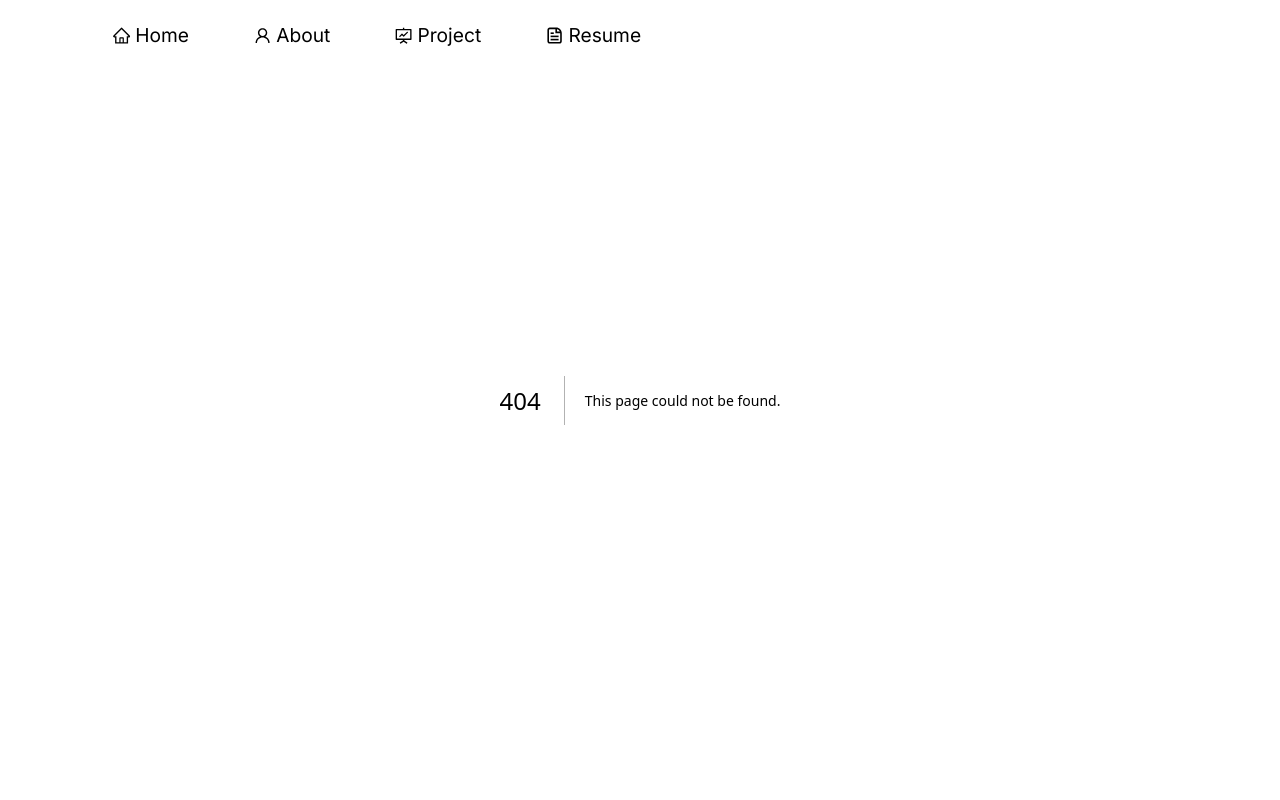
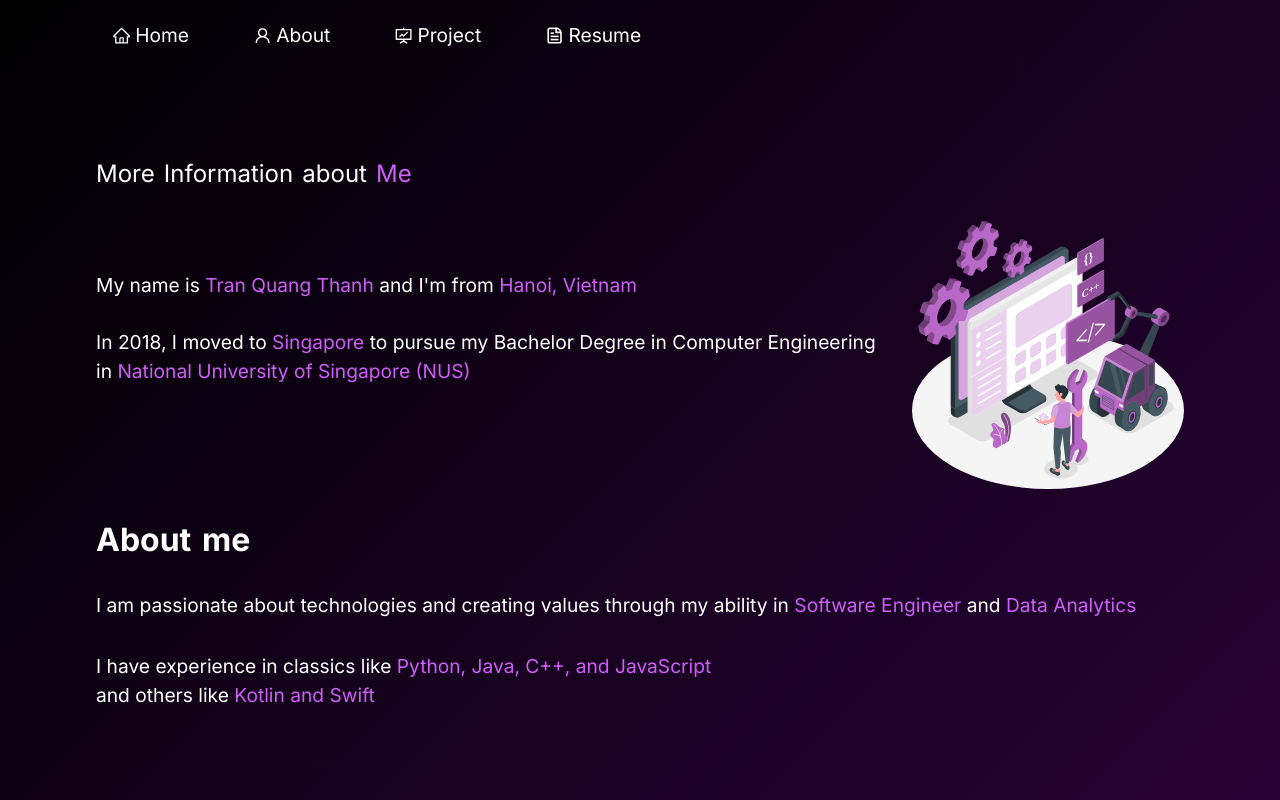
Before and after one commit to tran-quang-thanh/portfolio, a Next.js app: page /about in a window 1280 px wide. Before the commit this address had no page. Shown: the top 800 px of the page. Built offline with nearby package versions, Linux system fonts and the light colour scheme.

Commit message:
Create about page

```diff
--- /dev/null
+++ b/app/about/page.tsx
@@ -0,0 +1,53 @@
+import Image from "next/image";
+
+export default function About() {
+  return (
+    <>
+      <main className="flex min-h-screen flex-col justify-between px-12 md:px-24 lg:px-50 py-24 md:py-36 lg:py-40 space-y-8">
+        <h2>More Information about <span className="color-text">Me</span></h2>
+        <div className="grid md:grid-cols-4 items-center">
+          <div className="col-span-3 pr-8 pb-4">
+            <p>
+              My name is <span className="color-text">Tran Quang Thanh&nbsp;</span>
+              and I'm from <span className="color-text">Hanoi, Vietnam</span>
+            </p>
+            <br />
+            <p>
+              In 2018, I moved to <span className="color-text">Singapore&nbsp;</span>
+              to pursue my Bachelor Degree in Computer Engineering in <span className="color-text">National University of Singapore (NUS)</span>
+            </p>
+            <br />
+
+          </div>
+          <div className="col-span-3 md:col-span-1">
+            <Image
+              src="/about.svg"
+              alt="About Logo"
+              width={0}
+              height={0}
+              style={{ width: "100%", height: "auto", maxWidth: "300px" }}
+              objectFit="contain"
+              priority
+            />
+          </div>
+        </div>
+        <div>
+          <h1>About me</h1>
+          <p className="py-8">
+            I am passionate about technologies and creating values through my ability in
+            <span className="color-text"> Software Engineer</span> and <span className="color-text">Data Analytics</span>
+          </p>
+          <p>
+            I have experience in classics like <span className="color-text">Python, Java, C++, and JavaScript</span>
+            <br />
+            and others like <span className="color-text">Kotlin and Swift</span>
+          </p>
+        </div>
+        <div className="text-center pt-32">
+          <h1>Find me on</h1>
+          <p className="py-4">Feel free to <span className="color-text">connect</span> with me</p>
+        </div>
+      </main>
+    </>
+  );
+}
--- a/app/globals.css
+++ b/app/globals.css
@@ -28,6 +28,11 @@ body {
 h1 {
   font-size: xx-large;
   font-weight: bold;
+  word-spacing: 0.1em;
+}
+
+h2 {
+  font-size: x-large;
   word-spacing: 0.1em;
 }
 
```
Also changed, not shown: public/about.svg (added).
